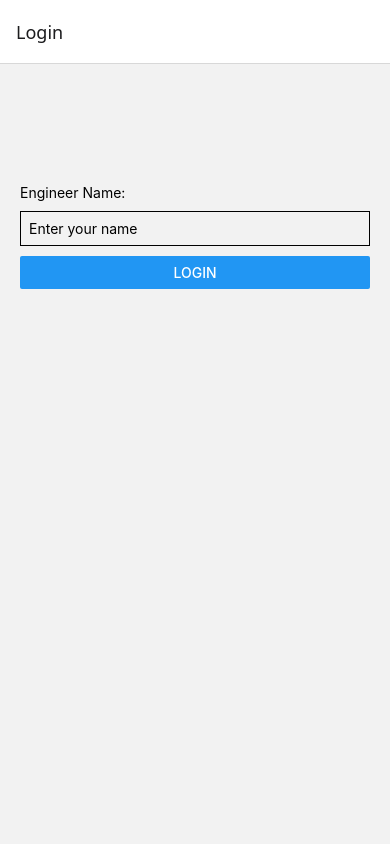
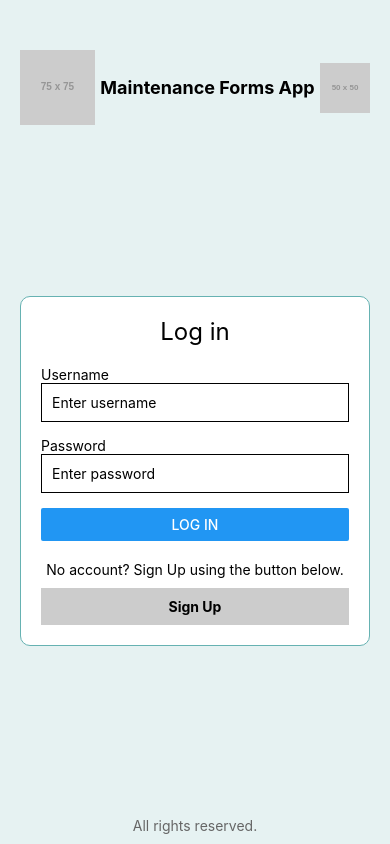
Before and after one commit to LukaszCode/maintenance-forms-app-prototype, a React Native app in the folder maintenance-forms-app-prototype/: screen /Login in a window 390 px wide. Built offline with nearby package versions, Linux system fonts and the light colour scheme.

Commit message:
changed source code to match wireframes

```diff
--- a/maintenance-forms-app-prototype/App.tsx
+++ b/maintenance-forms-app-prototype/App.tsx
@@ -1,32 +1,36 @@
 import React from "react";
 import { NavigationContainer } from "@react-navigation/native";
 import { createNativeStackNavigator } from "@react-navigation/native-stack";
-import { StyleSheet } from "react-native";
+
+// Import screens
 import LoginScreen from "./screens/LoginScreen";
+import MainMenuScreen from "./screens/MainMenuScreen";
+// We'll add FacilitiesMenu soon
 
-type RootStackParamList = {
+// Define navigation parameter types for all screens
+export type RootStackParamList = {
   Login: undefined;
   MainMenu: { engineerName: string };
+  FacilitiesMenu: { engineerName: string };
 };
 
 const Stack = createNativeStackNavigator<RootStackParamList>();
 
-export default function App() {
+const App: React.FC = () => {
   return (
     <NavigationContainer>
-      <Stack.Navigator initialRouteName="Login">
+      <Stack.Navigator
+        initialRouteName="Login"
+        screenOptions={{
+          headerShown: false, // Hide default header, since you have custom headers in your UI
+        }}
+      >
         <Stack.Screen name="Login" component={LoginScreen} />
-        {/* Add other screens here, e.g., MainMenu */}
+        <Stack.Screen name="MainMenu" component={MainMenuScreen} />
+        {/* We will add FacilitiesMenu screen after we build it */}
       </Stack.Navigator>
     </NavigationContainer>
   );
-}
+};
 
-const styles = StyleSheet.create({
-  container: {
-    flex: 1,
-    backgroundColor: "#fff",
-    alignItems: "center",
-    justifyContent: "center",
-  },
-});
+export default App;
--- a/maintenance-forms-app-prototype/package.json
+++ b/maintenance-forms-app-prototype/package.json
@@ -20,6 +20,7 @@
   "devDependencies": {
     "@babel/core": "^7.25.2",
     "@types/react": "~19.0.10",
+    "@types/react-native": "^0.72.8",
     "typescript": "~5.8.3"
   },
   "private": true
--- a/maintenance-forms-app-prototype/screens/LoginScreen.tsx
+++ b/maintenance-forms-app-prototype/screens/LoginScreen.tsx
@@ -1,18 +1,15 @@
-/*
-This file is part of a Maintenance Forms Application Prototpype
-and is used to handle user login functionality.
-It allows users to enter their username and password, and handles the login process.
-
-The screen is usig NativeStackScreenProps
-to manage navigation and screen properties.
-
-*/
-
 import React, { useState } from "react";
-import { View, Text, TextInput, Button, StyleSheet } from "react-native";
+import {
+  View,
+  Text,
+  TextInput,
+  Button,
+  StyleSheet,
+  TouchableOpacity,
+  Image,
+} from "react-native";
 import { NativeStackScreenProps } from "@react-navigation/native-stack";
 
-// Define the type for the navigation parameters
 type RootStackParamList = {
   Login: undefined;
   MainMenu: { engineerName: string };
@@ -21,39 +18,130 @@
 type Props = NativeStackScreenProps<RootStackParamList, "Login">;
 
 const LoginScreen: React.FC<Props> = ({ navigation }) => {
-  const [name, setName] = useState("");
+  const [username, setUsername] = useState("");
+  const [password, setPassword] = useState("");
 
   const handleLogin = () => {
-    if (name.trim() === "") {
-      alert("Error: Please enter your name");
-    } else {
-      navigation.navigate("MainMenu", { engineerName: name });
+    if (!username.trim()) {
+      alert("Please enter your username.");
+      return;
     }
+
+    navigation.navigate("MainMenu", { engineerName: username });
   };
 
   return (
     <View style={styles.container}>
-      <Text>Engineer Name:</Text>
-      <TextInput
-        style={styles.input}
-        value={name}
-        onChangeText={setName}
-        placeholder="Enter your name"
-      />
-      <Button title="Login" onPress={handleLogin} />
+      {/* Header */}
+      <View style={styles.header}>
+        <Image
+          source={{ uri: "https://via.placeholder.com/75" }}
+          style={styles.logo}
+        />
+        <Text style={styles.title}>Maintenance Forms App</Text>
+        <Image
+          source={{ uri: "https://via.placeholder.com/50" }}
+          style={styles.userIcon}
+        />
+      </View>
+
+      {/* Login Card */}
+      <View style={styles.card}>
+        <Text style={styles.loginTitle}>Log in</Text>
+
+        <Text>Username</Text>
+        <TextInput
+          style={styles.input}
+          value={username}
+          onChangeText={setUsername}
+          placeholder="Enter username"
+        />
+
+        <Text>Password</Text>
+        <TextInput
+          style={styles.input}
+          value={password}
+          onChangeText={setPassword}
+          placeholder="Enter password"
+          secureTextEntry
+        />
+
+        <Button title="Log in" onPress={handleLogin} />
+
+        <Text style={styles.signupText}>
+          No account? Sign Up using the button below.
+        </Text>
+
+        <TouchableOpacity style={styles.signupButton}>
+          <Text style={styles.signupButtonText}>Sign Up</Text>
+        </TouchableOpacity>
+      </View>
+
+      {/* Footer */}
+      <Text style={styles.footer}>All rights reserved.</Text>
     </View>
   );
 };
 
 const styles = StyleSheet.create({
   container: {
+    flex: 1,
+    backgroundColor: "#e6f2f2",
+    paddingHorizontal: 20,
+    justifyContent: "space-between",
+  },
+  header: {
+    marginTop: 50,
+    flexDirection: "row",
+    alignItems: "center",
+    justifyContent: "space-between",
+  },
+  logo: {
+    width: 75,
+    height: 75,
+  },
+  userIcon: {
+    width: 50,
+    height: 50,
+  },
+  title: {
+    fontSize: 18,
+    fontWeight: "bold",
+  },
+  card: {
+    backgroundColor: "white",
     padding: 20,
-    marginTop: 100,
+    borderColor: "#66b2b2",
+    borderWidth: 1,
+    borderRadius: 10,
+  },
+  loginTitle: {
+    fontSize: 24,
+    textAlign: "center",
+    marginBottom: 20,
   },
   input: {
     borderWidth: 1,
-    marginVertical: 10,
-    padding: 8,
+    padding: 10,
+    marginBottom: 15,
+  },
+  signupText: {
+    textAlign: "center",
+    marginTop: 20,
+  },
+  signupButton: {
+    backgroundColor: "#ccc",
+    padding: 10,
+    alignItems: "center",
+    marginTop: 10,
+  },
+  signupButtonText: {
+    fontWeight: "bold",
+  },
+  footer: {
+    textAlign: "center",
+    marginBottom: 10,
+    color: "#666",
   },
 });
 
--- /dev/null
+++ b/maintenance-forms-app-prototype/screens/MainMenuScreen.tsx
@@ -0,0 +1,147 @@
+import React from "react";
+import {
+  View,
+  Text,
+  Button,
+  StyleSheet,
+  TouchableOpacity,
+  Image,
+} from "react-native";
+import { NativeStackScreenProps } from "@react-navigation/native-stack";
+
+type RootStackParamList = {
+  Login: undefined;
+  MainMenu: { engineerName: string };
+  FacilitiesMenu: { engineerName: string };
+};
+
+type Props = NativeStackScreenProps<RootStackParamList, "MainMenu">;
+
+const MainMenuScreen: React.FC<Props> = ({ navigation, route }) => {
+  const { engineerName } = route.params;
+
+  return (
+    <View style={styles.container}>
+      {/* Header */}
+      <View style={styles.header}>
+        <Image
+          source={{ uri: "https://via.placeholder.com/75" }}
+          style={styles.logo}
+        />
+        <Text style={styles.title}>Maintenance Forms App</Text>
+        <View style={styles.userSection}>
+          <Text style={styles.userName}>{engineerName}</Text>
+          <Image
+            source={{ uri: "https://via.placeholder.com/50" }}
+            style={styles.userIcon}
+          />
+        </View>
+      </View>
+
+      {/* Card with buttons */}
+      <View style={styles.card}>
+        <Text style={styles.cardTitle}>Choose the test type</Text>
+
+        <TouchableOpacity
+          style={[styles.button, { backgroundColor: "#00b3b3" }]}
+          onPress={() =>
+            navigation.navigate("FacilitiesMenu", { engineerName })
+          }
+        >
+          <Text style={styles.buttonText}>Facility Checks</Text>
+        </TouchableOpacity>
+
+        <TouchableOpacity
+          style={[styles.button, { backgroundColor: "#66cccc" }]}
+          onPress={() => alert("Maintenance Routine Checks coming soon")}
+        >
+          <Text style={styles.buttonText}>Maintenance Routine Checks</Text>
+        </TouchableOpacity>
+
+        <TouchableOpacity
+          style={[styles.button, styles.disabledButton]}
+          onPress={() => alert("Add Check Type not implemented yet")}
+        >
+          <Text style={styles.disabledButtonText}>Add Check Type</Text>
+        </TouchableOpacity>
+      </View>
+
+      {/* Footer */}
+      <Text style={styles.footer}>All rights reserved.</Text>
+    </View>
+  );
+};
+
+const styles = StyleSheet.create({
+  container: {
+    flex: 1,
+    backgroundColor: "#2a9d9d",
+    justifyContent: "space-between",
+    paddingHorizontal: 20,
+  },
+  header: {
+    marginTop: 50,
+    flexDirection: "row",
+    justifyContent: "space-between",
+    alignItems: "center",
+  },
+  logo: {
+    width: 75,
+    height: 75,
+  },
+  title: {
+    fontSize: 18,
+    fontWeight: "bold",
+    color: "#fff",
+  },
+  userSection: {
+    alignItems: "center",
+  },
+  userName: {
+    color: "#fff",
+    marginBottom: 5,
+  },
+  userIcon: {
+    width: 50,
+    height: 50,
+  },
+  card: {
+    backgroundColor: "white",
+    padding: 20,
+    borderRadius: 10,
+    borderColor: "#e6f2f2",
+    borderWidth: 1,
+    alignItems: "center",
+  },
+  cardTitle: {
+    fontSize: 20,
+    fontWeight: "bold",
+    marginBottom: 20,
+  },
+  button: {
+    width: "100%",
+    padding: 15,
+    borderRadius: 5,
+    marginVertical: 10,
+    alignItems: "center",
+  },
+  buttonText: {
+    color: "white",
+    fontSize: 16,
+    fontWeight: "bold",
+  },
+  disabledButton: {
+    backgroundColor: "#ccc",
+  },
+  disabledButtonText: {
+    color: "#333",
+    fontSize: 16,
+  },
+  footer: {
+    textAlign: "center",
+    color: "#fff",
+    marginBottom: 10,
+  },
+});
+
+export default MainMenuScreen;
```
Also changed, not shown: 1 other file (tests, documents, lock files or other folders).
